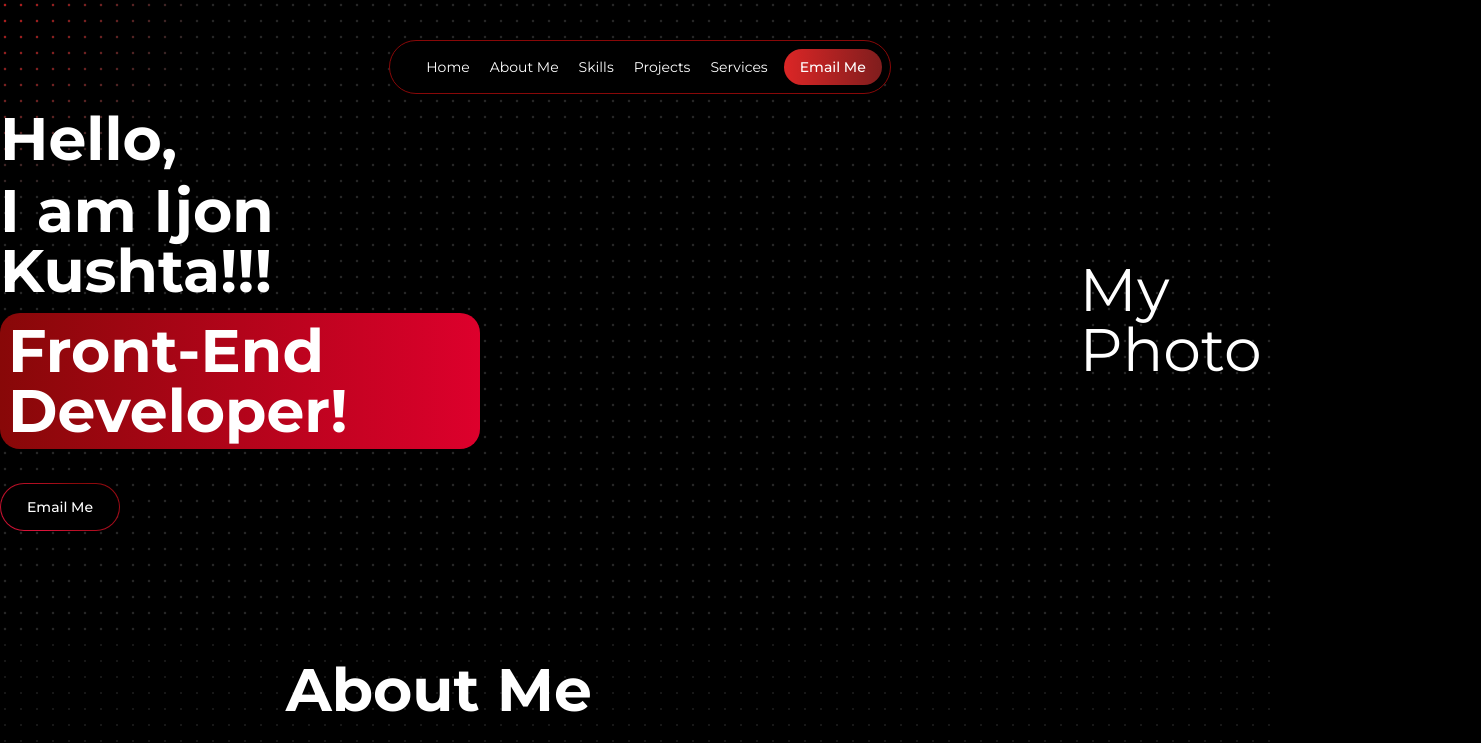
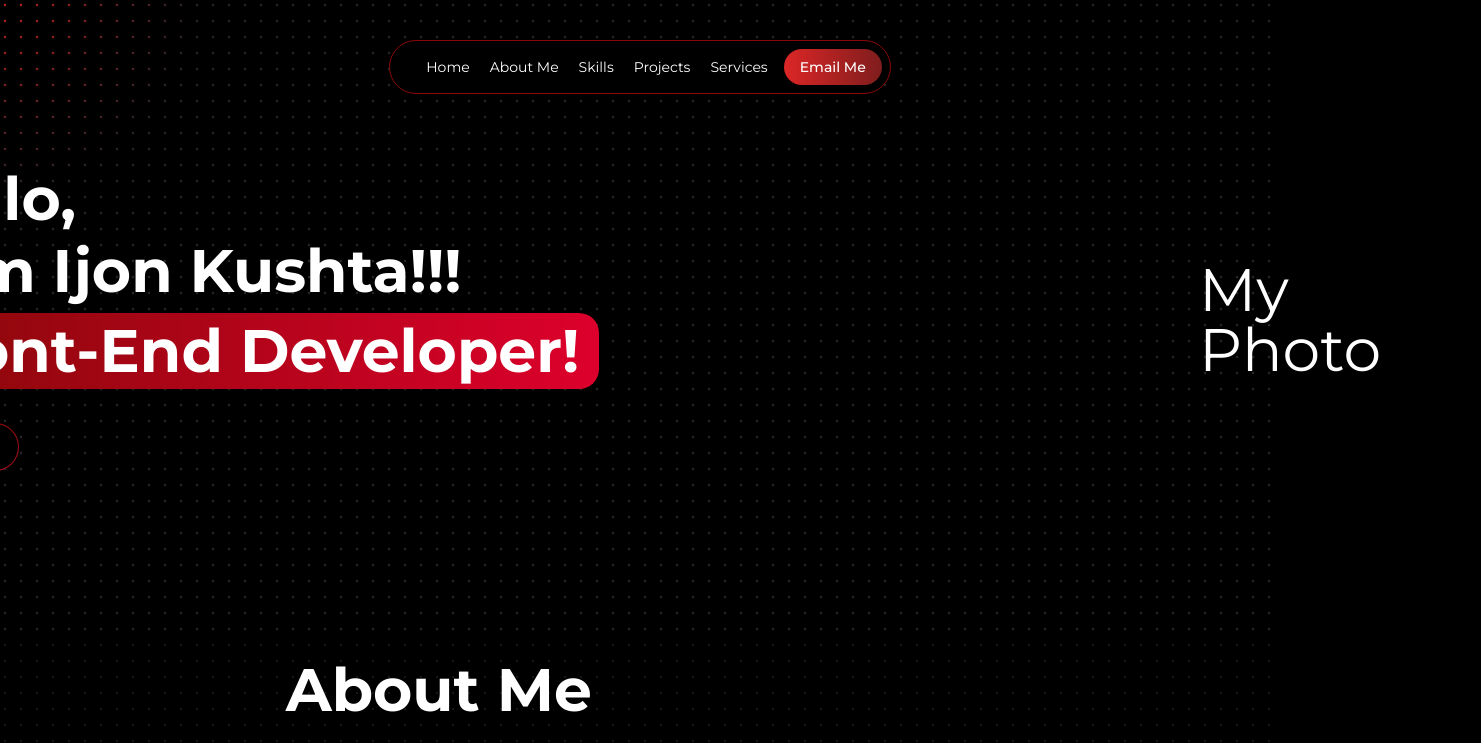
Before and after one commit to codify4/Portfolio, a Next.js app: page / in a window 1280 px wide. Shown: the top 743 px of the page, 1481 px wide, since content can reach past the window. Built offline with nearby package versions, Linux system fonts and the light colour scheme.

Commit message:
hero section responsive attempt 1

```diff
--- a/components/sections/Hero.tsx
+++ b/components/sections/Hero.tsx
@@ -8,11 +8,11 @@ const Hero = () => {
 
   return (
     <div id="hero" className="bg-black text-white">
-        <HeroHighlight className="flex flex-row items-center justify-center text-6xl gap-[600px]">
-          <div className="flex flex-col items-start gap-y-3">
+        <HeroHighlight className="flex flex-row items-center justify-center text-6xl gap-[600px] xl:px-[100px] lg:px-[200px]">
+          <div className="flex flex-col flex-wrap w-full items-start gap-y-3">
             <span className="font-bold">Hello,</span>
             <span className="font-bold"> I am Ijon Kushta!!! </span>
-            <Highlight className="text-6xl rounded-[20px] font-bold">Front-End Developer!</Highlight>
+            <Highlight className="xl:w-[700px] md:w-[400px]text-6xl rounded-[20px] font-bold ">Front-End Developer!</Highlight>
 
             <a href={`mailto:${process.env.EMAIL}`} target="_blank" >
               <Button />
```
